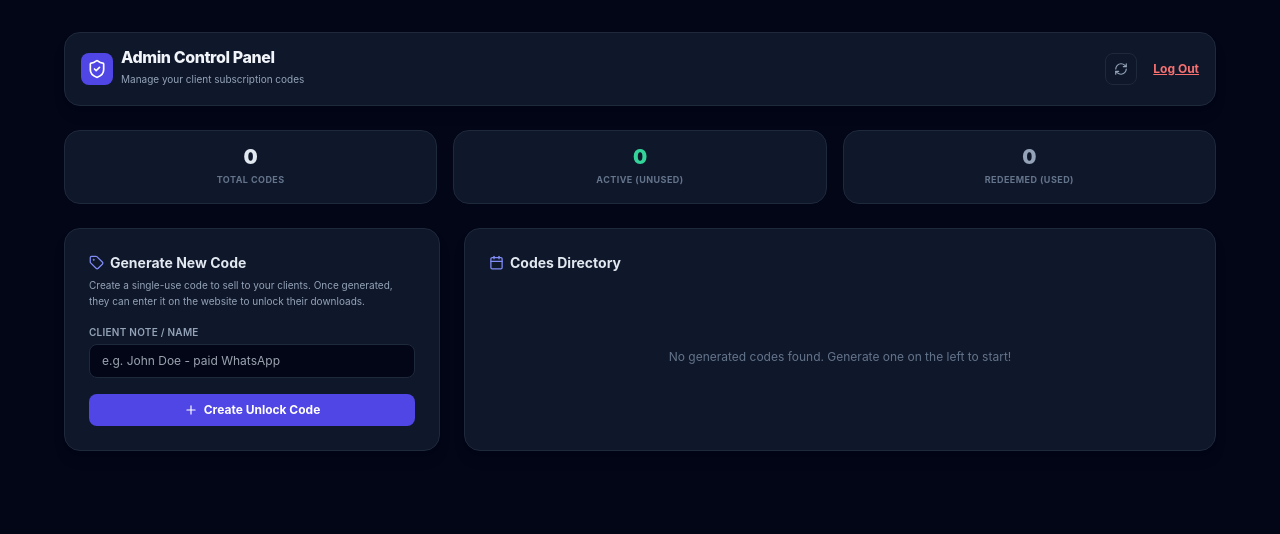
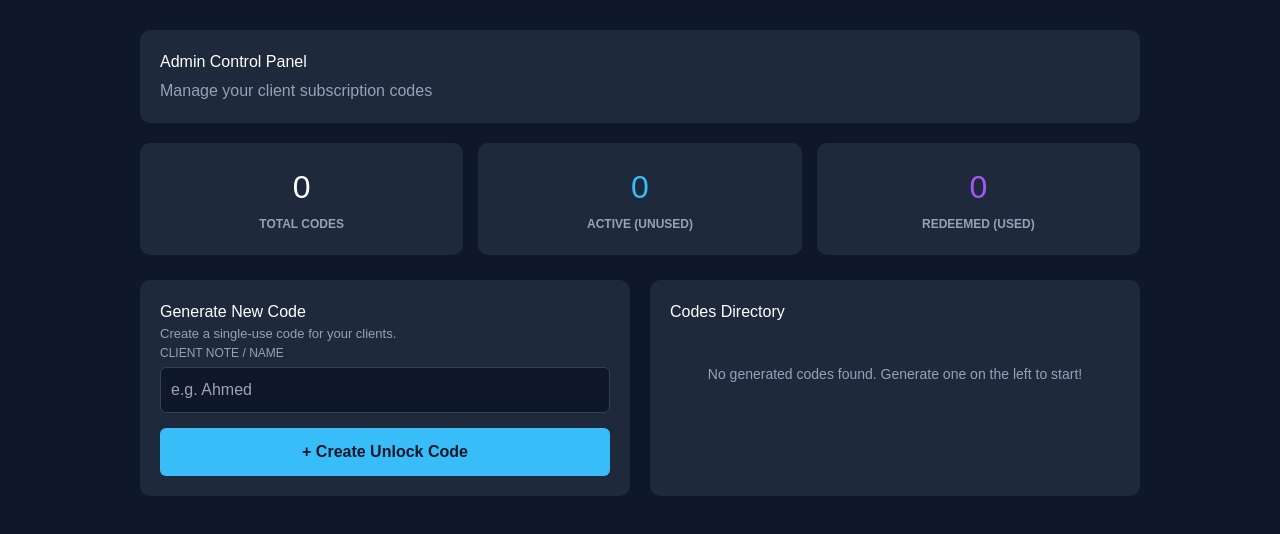
Before and after one commit to khaled-200/ats, a Next.js app: page /admin in a window 1280 px wide. Shown: the top 534 px of the page. Built offline with nearby package versions, Linux system fonts and the light colour scheme.

Commit message:
Update page.tsx

```diff
--- a/src/app/admin/page.tsx
+++ b/src/app/admin/page.tsx
@@ -1,394 +1,173 @@
 'use client';
-import React, { useState, useEffect } from 'react';
-import {
-  Lock, Key, Plus, Trash2, Copy, Check, RefreshCw, AlertCircle, Calendar, Tag, ShieldCheck
-} from 'lucide-react';
 
-interface CodeDocument {
+import React, { useState } from 'react';
+
+interface CodeItem {
   _id: string;
   code: string;
-  normalizedCode: string;
-  isRedeemed: boolean;
-  redeemedAt: string | null;
+  note: string;
+  isUsed: boolean;
   createdAt: string;
-  note: string;
 }
 
 export default function AdminPage() {
-  const [password, setPassword] = useState<string>('khaled2006');
-  const [isAuthenticated, setIsAuthenticated] = useState<boolean>(true);
-  const [isLoginLoading, setIsLoginLoading] = useState<boolean>(false);
+  const [codes, setCodes] = useState<CodeItem[]>([]);
+  const [note, setNote] = useState('');
+  const [isGenLoading, setIsGenLoading] = useState(false);
 
-  const [codes, setCodes] = useState<CodeDocument[]>([]);
-  const [note, setNote] = useState<string>('');
-  const [isGenLoading, setIsGenLoading] = useState<boolean>(false);
-  const [isFetchLoading, setIsFetchLoading] = useState<boolean>(false);
+  // توليد كود جديد فوراً وبشكل محلي 100%
+  const handleGenerateCode = (e: React.FormEvent) => {
+    e.preventDefault();
+    setIsGenLoading(true);
 
-  const [errorMessage, setErrorMessage] = useState<string>('');
-  const [copiedId, setCopiedId] = useState<string>('');
+    const chars = 'ABCDEFGHJKLMNPQRSTUVWXYZ23456789';
+    let randomCode = 'CV-';
+    for (let i = 0; i < 8; i++) {
+      randomCode += chars.charAt(Math.floor(Math.random() * chars.length));
+    }
 
-  // Check if session already authenticated on load
-  useEffect(() => {
-    if (typeof window === 'undefined') return;
-    const cachedPass = sessionStorage.getItem('ats_admin_password');
-    if (cachedPass) {
-      setPassword(cachedPass);
-      verifyLogin(cachedPass);
-    }
-  }, []);
+    const newCode: CodeItem = {
+      _id: Date.now().toString(),
+      code: randomCode,
+      note: note.trim() || 'Client Code',
+      isUsed: false,
+      createdAt: new Date().toLocaleDateString('en-US', {
+        year: 'numeric',
+        month: 'short',
+        day: 'numeric',
+      }),
+    };
 
-  const verifyLogin = async (passToVerify: string) => {
-     setIsLoginLoading(true);
-    return;
-    setErrorMessage('');
-    try {
-      const response = await fetch('/api/codes', {
-        headers: {
-          'x-admin-password': passToVerify
-        }
-      });
-
-      if (response.ok) {
-        const data = await response.json();
-        setCodes(data.codes || []);
-        setIsAuthenticated(true);
-        sessionStorage.setItem('ats_admin_password', passToVerify);
-      } else {
-        setErrorMessage("Incorrect password. Please try again.");
-        sessionStorage.removeItem('ats_admin_password');
-      }
-    } catch (err) {
-      console.error(err);
-      setErrorMessage("Network error connecting to the server.");
-    } finally {
-      setIsLoginLoading(false);
-    }
+    // إضافة الكود مباشرة إلى القائمة في الواجهة
+    setCodes((prev) => [newCode, ...prev]);
+    setNote('');
+    setIsGenLoading(false);
   };
 
-  const handleLoginSubmit = (e: React.FormEvent) => {
-    e.preventDefault();
-    if (!password.trim()) return;
-    verifyLogin(password.trim());
-  };
+  const totalCodes = codes.length;
+  const activeCodes = codes.filter((c) => !c.isUsed).length;
+  const redeemedCodes = codes.filter((c) => c.isUsed).length;
 
-  // Fetch codes list from database
-  const fetchCodes = async () => {
-    if (!password) return;
-    setIsFetchLoading(true);
-    try {
-      const response = await fetch('/api/codes', {
-        headers: { 'x-admin-password': password }
-      });
-      if (response.ok) {
-        const data = await response.json();
-        setCodes(data.codes || []);
-      }
-    } catch (err) {
-      console.error(err);
-    } finally {
-      setIsFetchLoading(false);
-    }
-  };
+  return (
+    <div style={{ padding: '30px', fontFamily: 'sans-serif', backgroundColor: '#0f172a', minHeight: '100vh', color: '#fff' }}>
+      <div style={{ maxWidth: '1000px', margin: '0 auto' }}>
 
-  // Generate a code
-  const handleGenerateCode = async (e: React.FormEvent) => {
-  e.preventDefault();
-  setIsGenLoading(true);
-  setErrorMessage('');
+        {/* الهيدر */}
+        <div style={{ padding: '20px', backgroundColor: '#1e293b', borderRadius: '10px', marginBottom: '20px' }}>
+          <h2 style={{ margin: 0 }}>Admin Control Panel</h2>
+          <p style={{ margin: '5px 0 0 0', color: '#94a3b8' }}>Manage your client subscription codes</p>
+        </div>
 
-  try {
-    const response = await fetch('/api/codes', {
-      method: 'POST',
-      headers: {
-        'Content-Type': 'application/json',
-      },
-      body: JSON.stringify({ note: note ? note.trim() : "Client Code" }),
-    });
-
-    if (response.ok) {
-      setNote('');
-      fetchCodes();
-    } else {
-      setErrorMessage('Failed to generate code');
-    }
-  } catch (error) {
-    setErrorMessage('Network error');
-  } finally {
-    setIsGenLoading(false);
-  }
-};
-
-  // Delete a code
-  const handleDeleteCode = async (id: string, codeVal: string) => {
-    if (!confirm(`Are you sure you want to delete code "${codeVal}"?`)) return;
-
-    try {
-      const response = await fetch(`/api/codes/${id}`, {
-        method: 'DELETE',
-        headers: {
-          'x-admin-password': password
-        }
-      });
-
-      if (response.ok) {
-        setCodes(prev => prev.filter(c => c._id !== id));
-      } else {
-        const data = await response.json();
-        alert(data.error || "Failed to delete code.");
-      }
-    } catch (err) {
-      console.error(err);
-      alert("Network error deleting code.");
-    }
-  };
-
-  const handleCopyCode = (codeText: string, id: string) => {
-    navigator.clipboard.writeText(codeText).then(() => {
-      setCopiedId(id);
-      setTimeout(() => setCopiedId(''), 2000);
-    });
-  };
-
-  // Log Out action
-  const handleLogout = () => {
-    sessionStorage.removeItem('ats_admin_password');
-    setIsAuthenticated(false);
-    setPassword('');
-    setCodes([]);
-  };
-
-  // Stats calculation
-  const totalCodes = codes.length;
-  const activeCodes = codes.filter(c => !c.isRedeemed).length;
-  const usedCodes = codes.filter(c => c.isRedeemed).length;
-
-  // ==================== RENDER 1: LOGIN FORM ====================
-  if (!isAuthenticated) {
-    return (
-      <div className="min-h-screen bg-slate-950 flex flex-col items-center justify-center p-4">
-        <div className="w-full max-w-md bg-slate-900 border border-slate-800 rounded-2xl shadow-2xl p-8 overflow-hidden z-10 text-slate-100">
-          <div className="text-center mb-6">
-            <div className="bg-indigo-600/10 p-3 rounded-2xl text-indigo-400 inline-block mb-3 border border-indigo-500/20">
-              <Lock size={28} />
-            </div>
-            <h2 className="text-lg font-black tracking-tight">Admin Control Panel</h2>
-            <p className="text-xs text-slate-400 mt-1">Please enter your password to manage coupon codes</p>
+        {/* كروت الإحصائيات */}
+        <div style={{ display: 'grid', gridTemplateColumns: 'repeat(3, 1fr)', gap: '15px', marginBottom: '25px' }}>
+          <div style={{ backgroundColor: '#1e293b', padding: '20px', borderRadius: '10px', textAlign: 'center' }}>
+            <h1 style={{ margin: 0, fontSize: '32px' }}>{totalCodes}</h1>
+            <span style={{ color: '#94a3b8', fontSize: '12px', fontWeight: 'bold' }}>TOTAL CODES</span>
           </div>
-
-          {errorMessage && (
-            <div className="bg-red-500/10 border border-red-500/20 text-red-400 p-2.5 rounded-lg mb-4 text-xs flex items-start gap-2">
-              <AlertCircle size={14} className="shrink-0 mt-0.5" />
-              <span>{errorMessage}</span>
-            </div>
-          )}
-
-          <form onSubmit={handleLoginSubmit} className="space-y-4">
-            <div className="space-y-1">
-              <label className="block text-[10px] font-semibold text-slate-400 uppercase tracking-wide">Enter Password</label>
-              <div className="relative">
-                <input
-                  type="password"
-                  value={password}
-                  onChange={(e) => setPassword(e.target.value)}
-                  placeholder="••••••••"
-                  className="w-full bg-slate-950 border border-slate-800 rounded-lg pl-3 pr-10 py-2 text-sm outline-none focus:border-indigo-500 text-slate-100 font-mono"
-                  autoFocus
-                />
-                <div className="absolute right-3 top-2.5 text-slate-500">
-                  <Key size={16} />
-                </div>
-              </div>
-            </div>
-
-            <button
-              type="submit"
-              disabled={isLoginLoading || !password}
-              className="w-full bg-indigo-600 hover:bg-indigo-700 text-white font-bold text-xs py-2 rounded-lg flex items-center justify-center transition-colors disabled:opacity-50 gap-1.5"
-            >
-              {isLoginLoading ? (
-                <RefreshCw size={14} className="animate-spin" />
-              ) : (
-                <>
-                  <ShieldCheck size={14} />
-                  <span>Verify Password</span>
-                </>
-              )}
-            </button>
-          </form>
-        </div>
-      </div>
-    );
-  }
-
-  // ==================== RENDER 2: DASHBOARD PANEL ====================
-  return (
-    <div className="min-h-screen bg-slate-950 text-slate-100 flex flex-col p-4 md:p-8">
-      <div className="max-w-6xl w-full mx-auto space-y-6">
-
-        {/* Header */}
-        <div className="flex items-center justify-between bg-slate-900 border border-slate-800 p-4 rounded-2xl shadow-lg">
-          <div className="flex items-center gap-2">
-            <div className="bg-indigo-600 p-1.5 rounded-lg text-white">
-              <ShieldCheck size={20} />
-            </div>
-            <div>
-              <h2 className="font-extrabold text-base tracking-tight leading-none">Admin Control Panel</h2>
-              <span className="text-[10px] text-slate-400 mt-1 inline-block">Manage your client subscription codes</span>
-            </div>
+          <div style={{ backgroundColor: '#1e293b', padding: '20px', borderRadius: '10px', textAlign: 'center' }}>
+            <h1 style={{ margin: 0, fontSize: '32px', color: '#38bdf8' }}>{activeCodes}</h1>
+            <span style={{ color: '#94a3b8', fontSize: '12px', fontWeight: 'bold' }}>ACTIVE (UNUSED)</span>
           </div>
-          <div className="flex items-center gap-4">
-            <button
-              onClick={fetchCodes}
-              disabled={isFetchLoading}
-              className="p-2 hover:bg-slate-800 border border-slate-800 rounded-lg text-slate-400 hover:text-slate-200 transition-colors"
-              title="Refresh database"
-            >
-              <RefreshCw size={14} className={isFetchLoading ? "animate-spin" : ""} />
-            </button>
-            <button
-              onClick={handleLogout}
-              className="text-xs text-red-400 hover:text-red-300 font-bold underline"
-            >
-              Log Out
-            </button>
+          <div style={{ backgroundColor: '#1e293b', padding: '20px', borderRadius: '10px', textAlign: 'center' }}>
+            <h1 style={{ margin: 0, fontSize: '32px', color: '#a855f7' }}>{redeemedCodes}</h1>
+            <span style={{ color: '#94a3b8', fontSize: '12px', fontWeight: 'bold' }}>REDEEMED (USED)</span>
           </div>
         </div>
 
-        {/* Stats Summary Widget */}
-        <div className="grid grid-cols-3 gap-4">
-          <div className="bg-slate-900 border border-slate-800 p-4 rounded-2xl text-center">
-            <div className="text-xl font-black text-slate-200 leading-none">{totalCodes}</div>
-            <span className="text-[9px] uppercase tracking-wider text-slate-500 font-bold block mt-1.5">Total Codes</span>
-          </div>
-          <div className="bg-slate-900 border border-slate-800 p-4 rounded-2xl text-center">
-            <div className="text-xl font-black text-emerald-400 leading-none">{activeCodes}</div>
-            <span className="text-[9px] uppercase tracking-wider text-slate-500 font-bold block mt-1.5">Active (Unused)</span>
-          </div>
-          <div className="bg-slate-900 border border-slate-800 p-4 rounded-2xl text-center">
-            <div className="text-xl font-black text-slate-400 leading-none">{usedCodes}</div>
-            <span className="text-[9px] uppercase tracking-wider text-slate-500 font-bold block mt-1.5">Redeemed (Used)</span>
-          </div>
-        </div>
+        {/* قسم الإنشاء وعرض الأكواد */}
+        <div style={{ display: 'grid', gridTemplateColumns: '1fr 1fr', gap: '20px' }}>
 
-        {/* Action Panel & Code Generator */}
-        <div className="grid grid-cols-1 md:grid-cols-[1fr_2fr] gap-6 items-stretch">
-          {/* Create Code Form */}
-          <div className="bg-slate-900 border border-slate-800 p-6 rounded-2xl flex flex-col justify-between shadow-lg">
-            <div>
-              <h3 className="text-sm font-bold text-slate-200 mb-1 flex items-center gap-1.5">
-                <Tag size={15} className="text-indigo-400" />
-                Generate New Code
-              </h3>
-              <p className="text-[10px] text-slate-400 mb-4 leading-relaxed">
-                Create a single-use code to sell to your clients. Once generated, they can enter it on the website to unlock their downloads.
-              </p>
-            </div>
-
-            <form onSubmit={handleGenerateCode} className="space-y-4">
-              <div className="space-y-1">
-                <label className="block text-[10px] font-semibold text-slate-400 uppercase tracking-wide">Client Note / Name</label>
-                <input
-                  type="text"
-                  value={note}
-                  onChange={(e) => setNote(e.target.value)}
-                  placeholder="e.g. John Doe - paid WhatsApp"
-                  className="w-full bg-slate-950 border border-slate-800 rounded-lg px-3 py-2 text-xs outline-none focus:border-indigo-500 text-slate-100"
-                />
-              </div>
-
+          {/* فورم توليد كود */}
+          <div style={{ backgroundColor: '#1e293b', padding: '20px', borderRadius: '10px' }}>
+            <h3>Generate New Code</h3>
+            <p style={{ color: '#94a3b8', fontSize: '13px' }}>Create a single-use code for your clients.</p>
+            <form onSubmit={handleGenerateCode}>
+              <label style={{ display: 'block', fontSize: '12px', color: '#94a3b8', marginBottom: '5px' }}>
+                CLIENT NOTE / NAME
+              </label>
+              <input
+                type="text"
+                value={note}
+                onChange={(e) => setNote(e.target.value)}
+                placeholder="e.g. Ahmed"
+                style={{
+                  width: '100%',
+                  padding: '10px',
+                  borderRadius: '6px',
+                  border: '1px solid #334155',
+                  backgroundColor: '#0f172a',
+                  color: '#fff',
+                  marginBottom: '15px',
+                  boxSizing: 'border-box'
+                }}
+              />
               <button
                 type="submit"
                 disabled={isGenLoading}
-                className="w-full bg-indigo-600 hover:bg-indigo-700 text-white font-bold text-xs py-2 rounded-lg flex items-center justify-center transition-colors disabled:opacity-50 gap-1.5"
+                style={{
+                  width: '100%',
+                  padding: '12px',
+                  borderRadius: '6px',
+                  border: 'none',
+                  backgroundColor: '#38bdf8',
+                  color: '#0f172a',
+                  fontWeight: 'bold',
+                  cursor: 'pointer'
+                }}
               >
-                {isGenLoading ? (
-                  <RefreshCw size={14} className="animate-spin" />
-                ) : (
-                  <>
-                    <Plus size={14} />
-                    <span>Create Unlock Code</span>
-                  </>
-                )}
+                {isGenLoading ? 'Generating...' : '+ Create Unlock Code'}
               </button>
             </form>
           </div>
 
-          {/* Codes List Table */}
-          <div className="bg-slate-900 border border-slate-800 p-6 rounded-2xl shadow-lg flex flex-col">
-            <h3 className="text-sm font-bold text-slate-200 mb-4 flex items-center gap-1.5">
-              <Calendar size={15} className="text-indigo-400" />
-              Codes Directory
-            </h3>
-
+          {/* جدول عرض الأكواد */}
+          <div style={{ backgroundColor: '#1e293b', padding: '20px', borderRadius: '10px' }}>
+            <h3>Codes Directory</h3>
             {codes.length === 0 ? (
-              <div className="flex-1 flex items-center justify-center text-slate-500 text-xs py-10">
+              <p style={{ color: '#94a3b8', fontSize: '14px', textAlign: 'center', marginTop: '40px' }}>
                 No generated codes found. Generate one on the left to start!
-              </div>
+              </p>
             ) : (
-              <div className="flex-1 overflow-x-auto">
-                <table className="w-full text-[11px] border-collapse text-left">
-                  <thead>
-                    <tr className="border-b border-slate-800 text-slate-500 font-bold uppercase tracking-wider">
-                      <th className="py-2.5 px-2">Code (Click to copy)</th>
-                      <th className="py-2.5 px-2">Note</th>
-                      <th className="py-2.5 px-2">Status</th>
-                      <th className="py-2.5 px-2">Redeemed At</th>
-                      <th className="py-2.5 px-2 text-right">Delete</th>
-                    </tr>
-                  </thead>
-                  <tbody>
-                    {codes.map((item) => (
-                      <tr key={item._id} className="border-b border-slate-850 hover:bg-slate-850/20 text-slate-300">
-                        <td className="py-2 px-2 font-mono">
-                          <button
-                            onClick={() => handleCopyCode(item.code, item._id)}
-                            className="flex items-center gap-1.5 hover:text-white"
-                          >
-                            <span className={item.isRedeemed ? 'text-slate-500 line-through' : 'text-indigo-400 font-bold'}>
-                              {item.code}
-                            </span>
-                            {copiedId === item._id ? (
-                              <Check size={11} className="text-emerald-400" />
-                            ) : (
-                              <Copy size={11} className="text-slate-600 hover:text-slate-400" />
-                            )}
-                          </button>
-                        </td>
-                        <td className="py-2 px-2 max-w-[120px] truncate text-slate-400" title={item.note}>
-                          {item.note || <span className="italic text-slate-600">none</span>}
-                        </td>
-                        <td className="py-2 px-2">
-                          <span className={`px-1.5 py-0.5 rounded font-semibold text-[9px] uppercase tracking-wide ${
-                            item.isRedeemed
-                              ? 'bg-slate-800 text-slate-500'
-                              : 'bg-emerald-500/10 text-emerald-400'
-                          }`}>
-                            {item.isRedeemed ? 'Used' : 'Active'}
-                          </span>
-                        </td>
-                        <td className="py-2 px-2 text-slate-500">
-                          {item.isRedeemed && item.redeemedAt
-                            ? new Date(item.redeemedAt).toLocaleDateString()
-                            : <span className="italic text-slate-600">-</span>
-                          }
-                        </td>
-                        <td className="py-2 px-2 text-right">
-                          <button
-                            onClick={() => handleDeleteCode(item._id, item.code)}
-                            className="p-1 hover:bg-slate-800 text-slate-500 hover:text-red-400 rounded transition-colors"
-                          >
-                            <Trash2 size={12} />
-                          </button>
-                        </td>
-                      </tr>
-                    ))}
-                  </tbody>
-                </table>
+              <div style={{ maxHeight: '300px', overflowY: 'auto' }}>
+                {codes.map((item) => (
+                  <div
+                    key={item._id}
+                    style={{
+                      display: 'flex',
+                      justifyContent: 'space-between',
+                      alignItems: 'center',
+                      padding: '10px',
+                      backgroundColor: '#0f172a',
+                      borderRadius: '6px',
+                      marginBottom: '10px',
+                      borderLeft: '4px solid #38bdf8'
+                    }}
+                  >
+                    <div>
+                      <div style={{ fontWeight: 'bold', fontSize: '16px', color: '#38bdf8' }}>{item.code}</div>
+                      <div style={{ fontSize: '12px', color: '#94a3b8' }}>{item.note} • {item.createdAt}</div>
+                    </div>
+                    <button
+                      onClick={() => navigator.clipboard.writeText(item.code)}
+                      style={{
+                        padding: '6px 12px',
+                        backgroundColor: '#334155',
+                        color: '#fff',
+                        border: 'none',
+                        borderRadius: '4px',
+                        cursor: 'pointer',
+                        fontSize: '12px'
+                      }}
+                    >
+                      Copy
+                    </button>
+                  </div>
+                ))}
               </div>
             )}
           </div>
+
         </div>
-
       </div>
     </div>
   );
```
